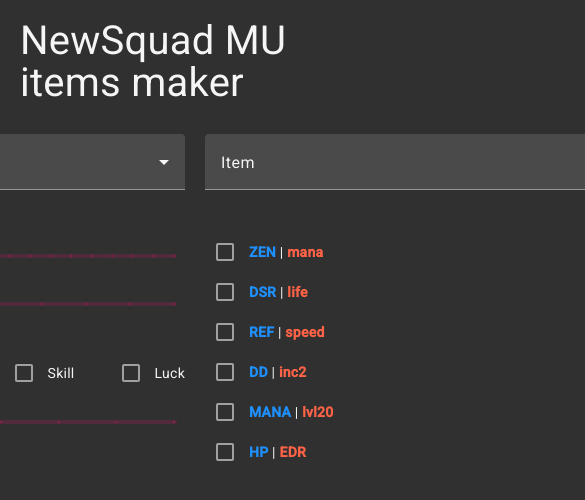
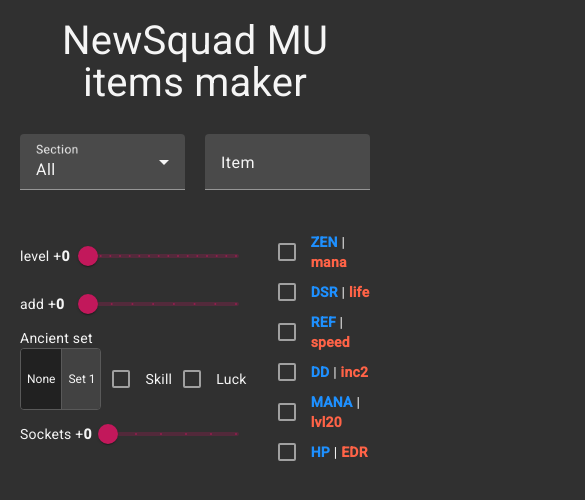
Before and after one commit to Khdoop/newsquad-items, an Angular app: page / in a window 390 px wide. Shown: the top 500 px of the page, 585 px wide, since content can reach past the window. Built offline with nearby package versions, Linux system fonts and the light colour scheme.

Commit message:
updated css for responsiveness

```diff
--- a/src/app/app.component.html
+++ b/src/app/app.component.html
@@ -49,7 +49,7 @@
             <div>
                 Ancient set
             </div>
-            <div style="display: flex;align-items: center;justify-content: space-between;">
+            <div class="ancient-option-misc-wrapper" style="display: flex;align-items: center;justify-content: space-between;">
                 <mat-button-toggle-group name="ancientSet" aria-label="Ancient Set" [formControl]="ancientControl">
                     <mat-button-toggle [value]="null">None</mat-button-toggle>
                     <mat-button-toggle [value]="5">Set 1</mat-button-toggle>
--- a/src/app/app.component.scss
+++ b/src/app/app.component.scss
@@ -11,6 +11,7 @@
     font-size: 40px;
     line-height: 42px;
     padding-bottom: 30px;
+    text-align: center;
 }
 
 .example-form {
@@ -40,7 +41,7 @@
     grid-column-gap: 20px;
     grid-row-gap: 20px;
     width: 800px;
-    max-width: 800px;
+    max-width: 100%;
 }
 
 .div2 {
@@ -118,3 +119,30 @@
 .hide {
     display: none;
 }
+
+@media (width < 1024px) {
+    table * {
+        font-size: 14px;
+    }
+}
+
+@media (width < 700px) {
+    table * {
+        font-size: 12px;
+    }
+
+    .div4 {
+        grid-area: 2/1/5/5;
+    }
+
+    .div5 {
+        grid-area: 2/5/5/7;
+    }
+
+    :host ::ng-deep {
+        .mat-button-toggle-label-content {
+            padding: 6px !important;
+            font-size: 12px;
+        }
+    }
+}
```
